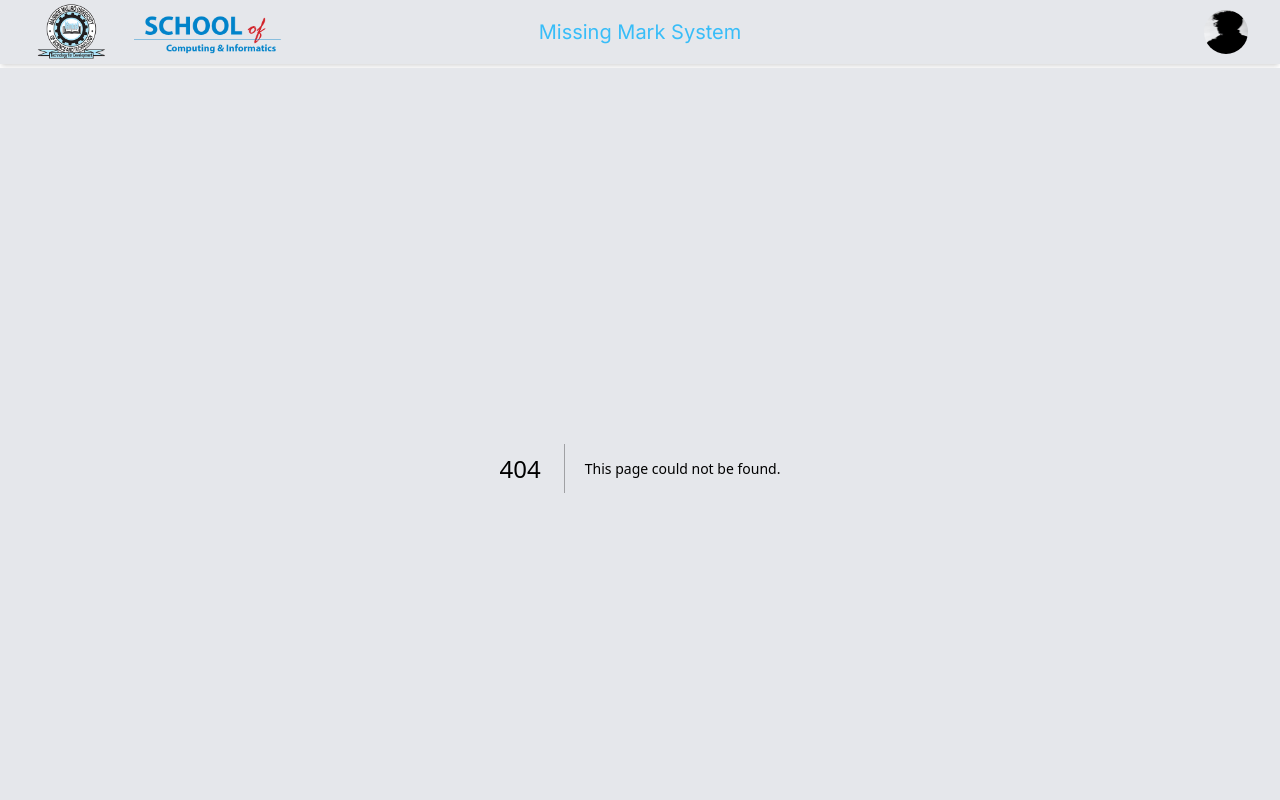
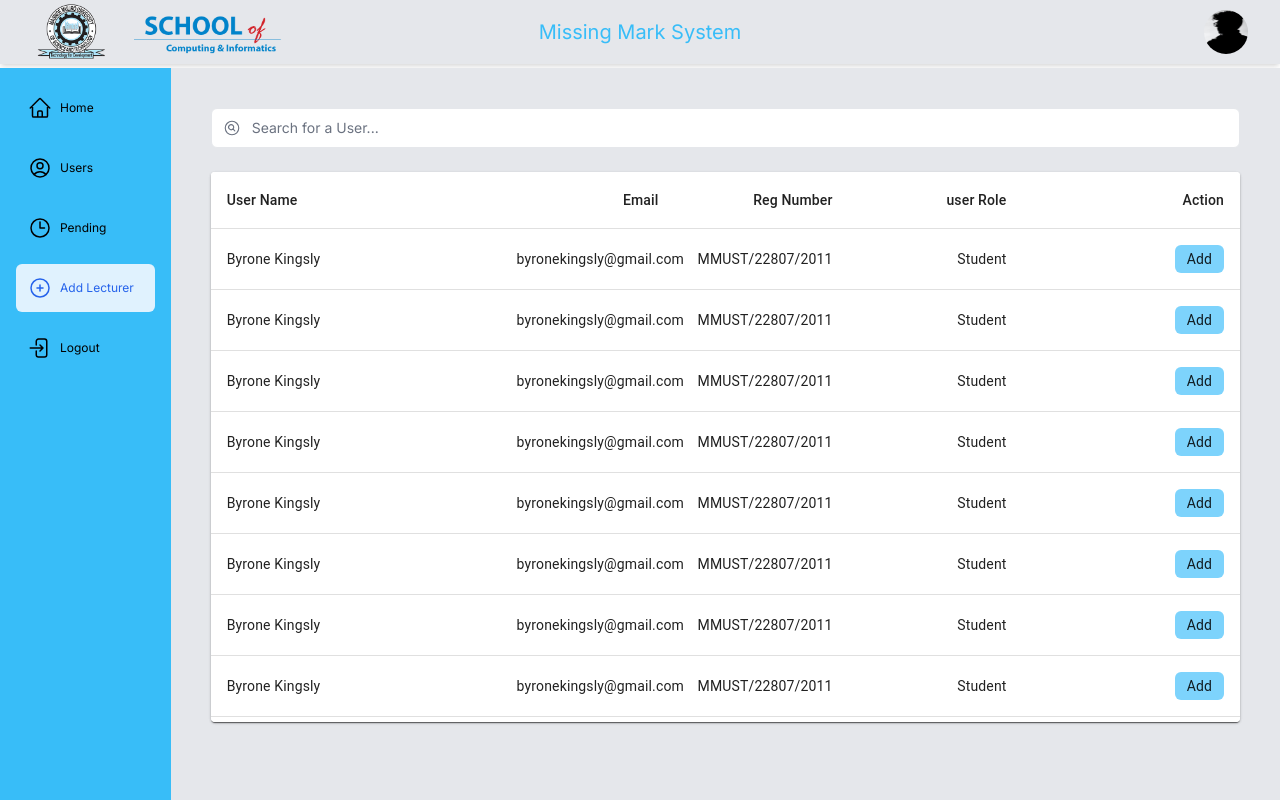
Before and after one commit to ClarenceLaria/missing-marks-system, a Next.js app: page /Admin/addLec in a window 1280 px wide. Before the commit this address had no page. Built offline with nearby package versions, Linux system fonts and the light colour scheme.

Commit message:
Add Lecturer Page

```diff
--- /dev/null
+++ b/app/(users)/Admin/(pages)/addLec/page.tsx
@@ -0,0 +1,14 @@
+import React from 'react'
+import Table from '@/app/(users)/Admin/Components/AddLec'
+import Search from '@/app/(users)/Student/Components/Search'
+
+export default function page() {
+  return (
+    <div className='w-full h-full'>
+        <div className='p-10'>
+            <Search placeholder='Search for a User...'></Search>
+            <Table></Table>
+        </div>
+    </div>
+  )
+}
--- /dev/null
+++ b/app/(users)/Admin/Components/AddLec.tsx
@@ -0,0 +1,141 @@
+'use client'; // Ensure this file runs on the client-side
+
+import * as React from 'react';
+import Table from '@mui/material/Table';
+import TableBody from '@mui/material/TableBody';
+import TableCell from '@mui/material/TableCell';
+import TableContainer from '@mui/material/TableContainer';
+import TableHead from '@mui/material/TableHead';
+import TableRow from '@mui/material/TableRow';
+import Paper from '@mui/material/Paper';
+import { TableVirtuoso, TableComponents } from 'react-virtuoso';
+
+interface Data {
+  name: string;
+  email: String;
+  regNo: string;
+  role: string;
+  button?: string;
+}
+
+function createData(
+  name: string,
+  email: String,
+  regNo: string,
+  role: string,
+  button?: string,
+) {
+  return { name, email, regNo, role, button};
+}
+
+interface ColumnData {
+  dataKey: keyof Data;
+  label: string;
+  numeric?: boolean;
+  width: number;
+  button?: string;
+}
+
+const data = 'Student'
+const sample = [createData('Byrone Kingsly', 'byronekingsly@gmail.com', 'MMUST/22807/2011', 'Student')];
+
+const columns: ColumnData[] = [
+  {
+    width: 200,
+    label: 'User Name',
+    dataKey: 'name',
+  },
+  {
+    width: 120,
+    label: 'Email',
+    dataKey: 'email',
+    numeric: true,
+  },
+  {
+    width: 120,
+    label: 'Reg Number',
+    dataKey: 'regNo',
+    numeric: true,
+  },
+  {
+    width: 120,
+    label: 'user Role',
+    dataKey: 'role',
+    numeric: true,
+  },
+  {
+    width: 150,
+    label: 'Action',
+    dataKey: 'button',
+    numeric: true,
+  },
+];
+
+// Generate rows
+const rows: Data[] = Array.from({ length: 20 }, () => {
+  const randomSelection = sample[Math.floor(Math.random() * sample.length)];
+  return createData(randomSelection.name, randomSelection.email, randomSelection.regNo, randomSelection.role);
+});
+
+const VirtuosoTableComponents: TableComponents<Data> = {
+  Scroller: React.forwardRef<HTMLDivElement>((props, ref) => (
+    <TableContainer component={Paper} {...props} ref={ref} />
+  )),
+  Table: (props) => (
+    <Table {...props} sx={{ borderCollapse: 'separate', tableLayout: 'fixed' }} />
+  ),
+  TableHead: React.forwardRef<HTMLTableSectionElement>((props, ref) => (
+    <TableHead {...props} ref={ref} />
+  )),
+  TableRow,
+  TableBody: React.forwardRef<HTMLTableSectionElement>((props, ref) => (
+    <TableBody {...props} ref={ref} />
+  )),
+};
+
+function fixedHeaderContent() {
+  return (
+    <TableRow>
+      {columns.map((column) => (
+        <TableCell
+          key={column.dataKey}
+          variant="head"
+          align={column.numeric ? 'right' : 'left'}
+          style={{ width: column.width }}
+          sx={{ backgroundColor: 'background.paper' }}
+        >
+          {column.label}
+        </TableCell>
+      ))}
+    </TableRow>
+  );
+}
+
+function rowContent(_index: number, row: Data) {
+  return (
+    <>
+      {columns.map((column) => (
+        <TableCell key={column.dataKey} align={column.numeric ? 'right' : 'left'}>
+          {row[column.dataKey]}
+          {column.dataKey === 'button' ?
+           <button className='bg-sky-300 rounded-full p-1 lg:rounded-md'>
+                    <h1 className='px-2 hidden lg:block'>Add</h1>
+             </button> : ''}
+        </TableCell>
+      ))}
+    </>
+  );
+}
+
+export default function ReactVirtualizedTable() {
+  return (
+    <Paper style={{ height: 550, width: '100%' }} className="mt-6">
+      <TableVirtuoso
+        data={rows}
+        components={VirtuosoTableComponents}
+        fixedHeaderContent={fixedHeaderContent}
+        itemContent={rowContent}
+      />
+    </Paper>
+  );
+}
--- a/app/(users)/Admin/Components/SideBar.tsx
+++ b/app/(users)/Admin/Components/SideBar.tsx
@@ -13,7 +13,7 @@ export default function SideNav() {
     { name: 'Home', href: '/Admin', icon: HomeIcon },
     { name: 'Users', href: '/Admin/users', icon: UserCircleIcon },
     { name: 'Pending', href: '/Admin/pending', icon: ClockIcon },
-    { name: 'Add Lecturer', href: '/Admin/add', icon: PlusCircleIcon },
+    { name: 'Add Lecturer', href: '/Admin/addLec', icon: PlusCircleIcon },
     { name: 'Logout', href: '/', icon: ArrowRightEndOnRectangleIcon },
 ];
 
```
